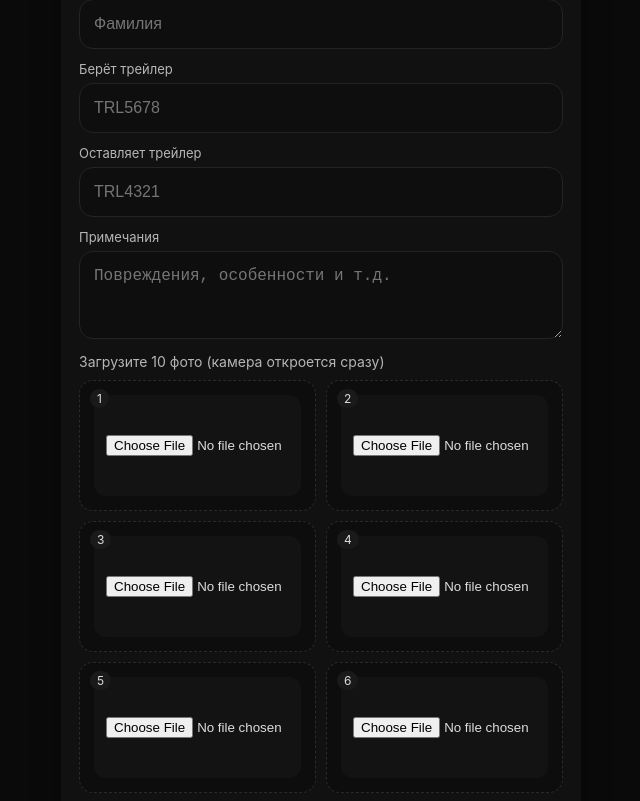
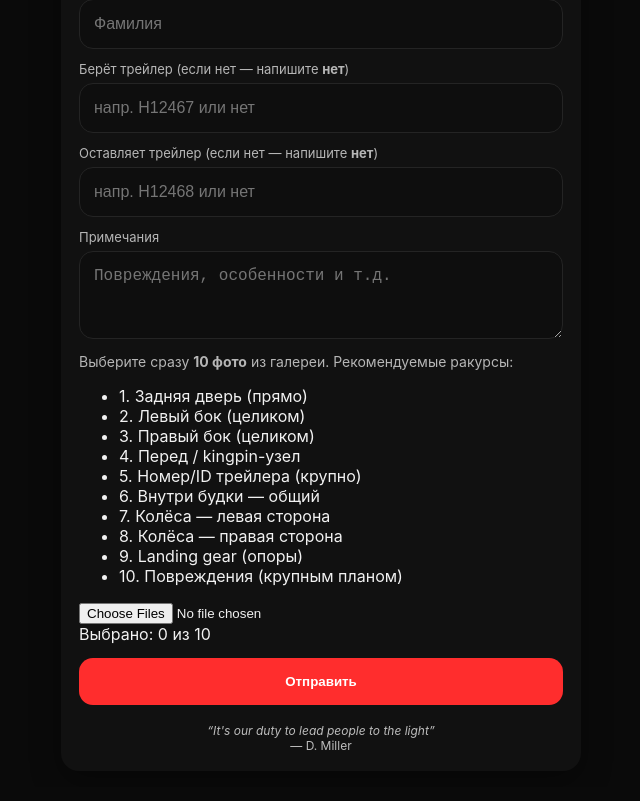
Before and after one commit to danmiller22/222, a Next.js app in the folder drop-hook-vercel-fixed-public/: page / in a window 1280 px wide. Shown: the part 452-1253 px from the top of the page, without its empty margins (319-959 px from the left). Built offline with nearby package versions, Linux system fonts and the light colour scheme.

Commit message:
Update page.tsx

```diff
--- a/drop-hook-vercel-fixed-public/app/page.tsx
+++ b/drop-hook-vercel-fixed-public/app/page.tsx
@@ -3,57 +3,79 @@
 import Image from 'next/image';
 import { useState } from 'react';
 
-type SubmitState = { status: 'idle'|'uploading'|'sending'|'done'|'error'; message?: string };
+type SubmitState = { status: 'idle'|'sending'|'done'|'error'; message?: string };
+
+const ANGLES = [
+  'Задняя дверь (прямо)',
+  'Левый бок (целиком)',
+  'Правый бок (целиком)',
+  'Перед / kingpin-узел',
+  'Номер/ID трейлера (крупно)',
+  'Внутри будки — общий',
+  'Колёса — левая сторона',
+  'Колёса — правая сторона',
+  'Landing gear (опоры)',
+  'Повреждения (крупным планом)',
+];
 
 export default function Page() {
   const [state, setState] = useState<SubmitState>({ status: 'idle' });
-  const [files, setFiles] = useState<(File|null)[]>(Array(10).fill(null));
+  const [files, setFiles] = useState<File[]>([]);
 
   async function onSubmit(e: React.FormEvent<HTMLFormElement>) {
     e.preventDefault();
     const form = e.currentTarget;
     const fd = new FormData(form);
 
-    // обязательные текстовые поля
+    // обязательные поля
     const required = ['event_type','truck_number','driver_first','driver_last'];
     for (const k of required) {
       if (!fd.get(k)) { setState({status:'error', message:`Заполни поле: ${k}`}); return; }
     }
 
-    // 10 фото обязательны
-    const local: File[] = [];
-    let totalBytes = 0;
-    for (let i=0;i<10;i++) {
-      const f = files[i];
-      if (!f) { setState({status:'error', message:`Добавь фото #${i+1}`}); return; }
-      local.push(f); totalBytes += f.size;
+    // ровно 10 фото
+    if (files.length !== 10) {
+      setState({status:'error', message:`Выбери ровно 10 фото. Сейчас: ${files.length}`});
+      return;
     }
-    // необязательный предохранитель (25 МБ — лимит большинства почтовиков)
+
+    // лимит размера (≈ 24 МБ)
+    const totalBytes = files.reduce((s,f)=>s+f.size, 0);
     if (totalBytes > 24 * 1024 * 1024) {
-      setState({status:'error', message:'Суммарный размер фото >24MB. Снимай меньшим размером.'});
+      setState({status:'error', message:'Суммарный размер фото >24MB. Сделай снимки меньшего размера.'});
       return;
     }
 
     try {
-      setState({status:'sending', message:'Отправка письма…'});
-
-      // отправляем МУЛЬТИПАРТ с файлами прямо на /api/submit
+      setState({status:'sending', message:'Отправка…'});
       const payload = new FormData();
       payload.set('event_type', String(fd.get('event_type')));
       payload.set('truck_number', String(fd.get('truck_number')));
       payload.set('driver_first', String(fd.get('driver_first')));
       payload.set('driver_last', String(fd.get('driver_last')));
-      payload.set('trailer_pick', String(fd.get('trailer_pick')||''));
-      payload.set('trailer_drop', String(fd.get('trailer_drop')||''));
-      payload.set('notes', String(fd.get('notes')||''));
-      local.forEach((f, i) => payload.append(`photo${i+1}`, f, f.name || `photo_${i+1}.jpg`));
+      payload.set('trailer_pick', String(fd.get('trailer_pick') || 'нет'));
+      payload.set('trailer_drop', String(fd.get('trailer_drop') || 'нет'));
+      payload.set('notes', String(fd.get('notes') || ''));
+
+      files.forEach((f, i) => payload.append('photos', f, f.name || `photo_${i+1}.jpg`));
 
       const resp = await fetch('/api/submit', { method: 'POST', body: payload });
       if (!resp.ok) throw new Error(await resp.text());
+
       setState({status:'done', message:'Готово — письмо отправлено.'});
-      form.reset(); setFiles(Array(10).fill(null));
+      form.reset(); setFiles([]);
     } catch (err:any) {
       setState({status:'error', message: err?.message || 'Ошибка отправки'});
+    }
+  }
+
+  function onPick(e: React.ChangeEvent<HTMLInputElement>) {
+    const list = e.target.files ? Array.from(e.target.files) : [];
+    setFiles(list);
+    if (list.length !== 10) {
+      setState({status:'error', message:`Нужно ровно 10 фото. Сейчас: ${list.length}`});
+    } else {
+      setState({status:'idle'});
     }
   }
 
@@ -61,8 +83,8 @@ export default function Page() {
     <div className="container">
       <div className="card">
         <div className="logo">
-          <Image src="/logo.png" alt="USTEAM" width={40} height={40} priority />
-          <div className="brand">USTEAM — Drop / Hook</div>
+          <Image src="/logo.png" alt="US Team Fleet" width={40} height={40} priority />
+          <div className="brand">US Team Fleet</div>
         </div>
 
         <h1 className="title">Drop / Hook</h1>
@@ -83,27 +105,27 @@ export default function Page() {
 
             <div className="field">
               <label>Truck #</label>
-              <input type="text" name="truck_number" inputMode="numeric" placeholder="Напр. 1234" required/>
+              <input type="text" name="truck_number" inputMode="numeric" placeholder="Напр. 263" required />
             </div>
 
             <div className="field">
               <label>Имя</label>
-              <input type="text" name="driver_first" placeholder="Имя" required/>
+              <input type="text" name="driver_first" placeholder="Имя" required />
             </div>
 
             <div className="field">
               <label>Фамилия</label>
-              <input type="text" name="driver_last" placeholder="Фамилия" required/>
+              <input type="text" name="driver_last" placeholder="Фамилия" required />
             </div>
 
             <div className="field">
-              <label>Берёт трейлер</label>
-              <input type="text" name="trailer_pick" placeholder="TRL5678"/>
+              <label>Берёт трейлер (если нет — напишите <b>нет</b>)</label>
+              <input type="text" name="trailer_pick" placeholder="напр. H12467 или нет" />
             </div>
 
             <div className="field">
-              <label>Оставляет трейлер</label>
-              <input type="text" name="trailer_drop" placeholder="TRL4321"/>
+              <label>Оставляет трейлер (если нет — напишите <b>нет</b>)</label>
+              <input type="text" name="trailer_drop" placeholder="напр. H12468 или нет" />
             </div>
 
             <div className="field field--full">
@@ -113,23 +135,22 @@ export default function Page() {
           </div>
 
           <div className="photos">
-            <div className="photos-note">Загрузите 10 фото (камера откроется сразу)</div>
-            <div className="photos-grid">
-              {Array.from({length:10}).map((_,i)=>(
-                <div className="photo-input" key={i}>
-                  <span className="photo-index">{i+1}</span>
-                  <input
-                    type="file"
-                    accept="image/*"
-                    capture="environment"
-                    required
-                    onChange={(e)=>{
-                      const f = e.target.files?.[0]||null;
-                      const clone = [...files]; clone[i]=f; setFiles(clone);
-                    }}
-                  />
-                </div>
-              ))}
+            <div className="photos-note">
+              Выберите сразу <b>10 фото</b> из галереи. Рекомендуемые ракурсы:
+            </div>
+            <ul className="angles">
+              {ANGLES.map((t,i)=>(<li key={i}>{i+1}. {t}</li>))}
+            </ul>
+
+            <div className="picker">
+              <input
+                type="file"
+                accept="image/*"
+                multiple
+                onChange={onPick}
+                aria-label="Выберите ровно 10 фото"
+              />
+              <div className="hint">Выбрано: {files.length} из 10</div>
             </div>
           </div>
 
```
